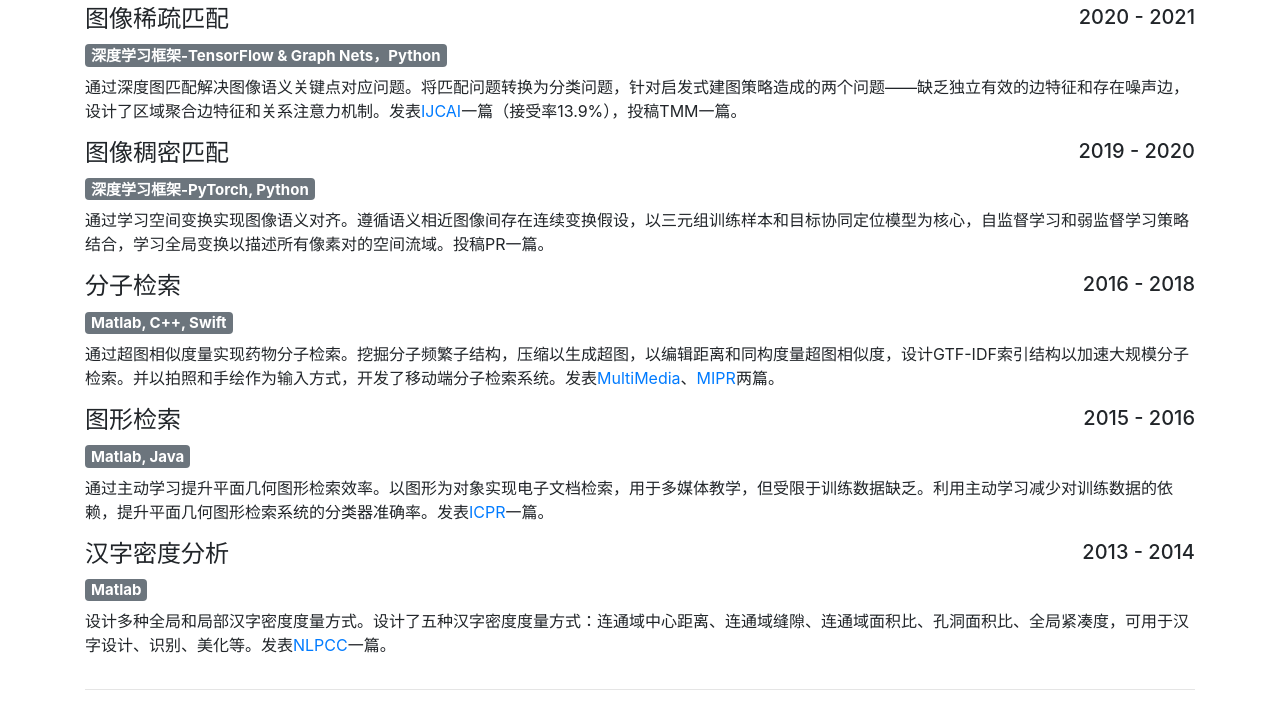
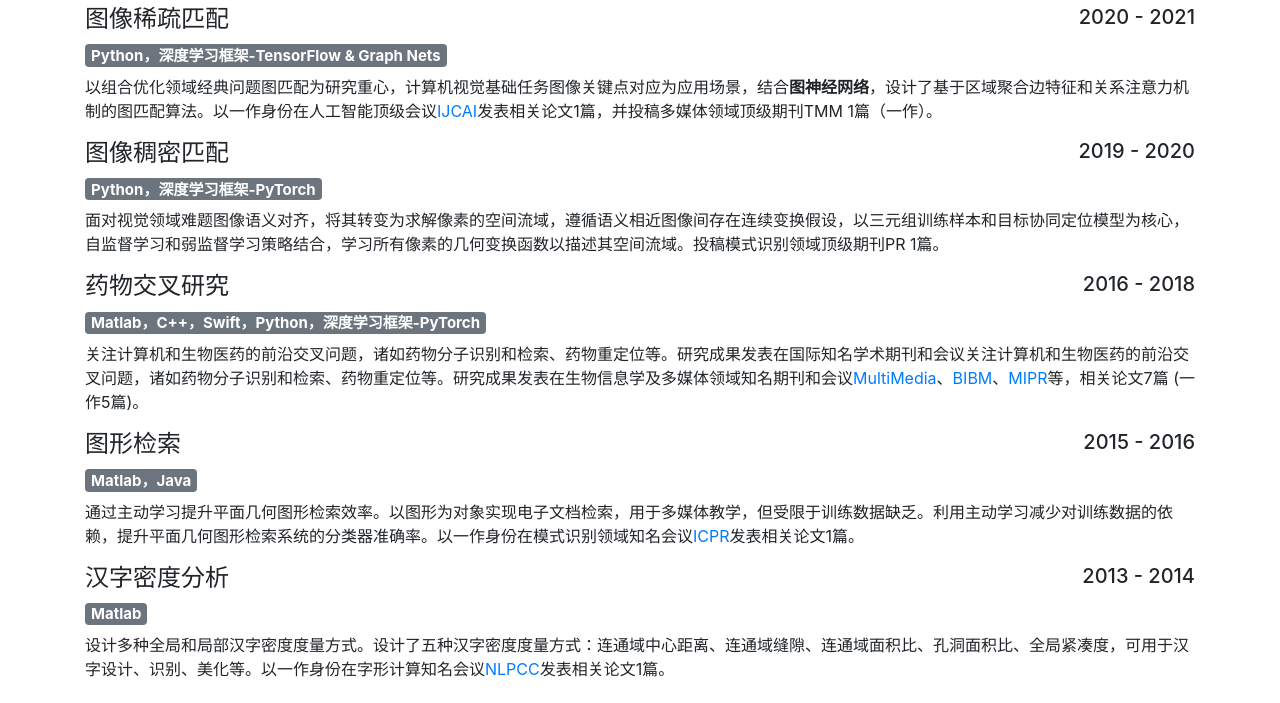
Before and after one commit to bestwei/bestwei.github.io, a plain HTML site: page index.html in a window 1280 px wide. Shown: the part 444-1147 px from the top of the page. Drawn offline with Linux system fonts and the light colour scheme.

Commit message:
Update Layout

```diff
--- a/index.html
+++ b/index.html
@@ -32,7 +32,7 @@
                 主修计算机科学与技术专业，并取得理学学士学位。目前，在北京大学<a href="https://www.icst.pku.edu.cn/" target="_blank">王选计算机研究所</a>攻读计算机应用技术专业博士，
                 由<a href="https://www3.cs.stonybrook.edu/~hling/" target="_blank">凌海滨</a>教授、吕肖庆副研究员、<a href="https://www.wict.pku.edu.cn/cpdp/kydw/ggcy/1297369.htm" target="_blank">汤帜</a>研究员联合指导。
                 曾在2018年9月至2019年9月间，以联合培养博士研究生身份，公派留学美国<a href="https://www.temple.edu/" target="_blank">天普大学</a><a href="https://cis.temple.edu/" target="_blank">计算机信息科学系</a>，
-                由凌海滨教授指导。发表国际会议和期刊论文13篇，其中一作7篇。申请国家专利3项，其中作为第一发明人2项。担任Pattern Recognition (PR)期刊审稿人。研究方向主要包括：图神经网络、计算机视觉、分子分析等。
+                由凌海滨教授指导。发表国际会议和期刊论文14篇，其中一作8篇。申请国家专利3项，其中作为第一发明人2项。担任Pattern Recognition (PR)期刊审稿人。研究领域主要包括：计算机视觉（图像匹配&图匹配）、生物信息学（药物检索等）。
             </div>
           </div>
         </div>
@@ -60,8 +60,9 @@
               <h5 class="text-right"><span aria-hidden="true"></span>2020 - 2021</h5>
             </div>
           </div>
-		  <h5><span class="badge badge-secondary">深度学习框架-TensorFlow & Graph Nets，Python</span></h5>
-          <p>通过深度图匹配解决图像语义关键点对应问题。将匹配问题转换为分类问题，针对启发式建图策略造成的两个问题——缺乏独立有效的边特征和存在噪声边，设计了区域聚合边特征和关系注意力机制。发表<a href="https://github.com/bestwei/EAGM" target="_blank">IJCAI</a>一篇（接受率13.9%），投稿TMM一篇。</p>
+		  <h5><span class="badge badge-secondary">Python，深度学习框架-TensorFlow & Graph Nets</span></h5>
+            <p>以组合优化领域经典问题图匹配为研究重心，计算机视觉基础任务图像关键点对应为应用场景，结合<b>图神经网络</b>，设计了基于区域聚合边特征和关系注意力机制的图匹配算法。以一作身份在人工智能顶级会议<a href="https://github.com/bestwei/EAGM" target="_blank">IJCAI</a>发表相关论文1篇，并投稿多媒体领域顶级期刊TMM 1篇（一作）。</p>
+<!--          <p>通过深度图匹配解决图像语义关键点对应问题。将匹配问题转换为分类问题，针对启发式建图策略造成的两个问题——缺乏独立有效的边特征和存在噪声边，设计了区域聚合边特征和关系注意力机制。发表<a href="https://github.com/bestwei/EAGM" target="_blank">IJCAI</a> 1篇（接受率13.9%），投稿TMM 1篇。</p>-->
           <div class="row">
             <div class="col-6">
               <h4>图像稠密匹配</h4>
@@ -70,18 +71,20 @@
               <h5 class="text-right"><span aria-hidden="true"></span>2019 - 2020</h5>
             </div>
           </div>
-          <h5><span class="badge badge-secondary">深度学习框架-PyTorch, Python</span></h5>
-          <p>通过学习空间变换实现图像语义对齐。遵循语义相近图像间存在连续变换假设，以三元组训练样本和目标协同定位模型为核心，自监督学习和弱监督学习策略结合，学习全局变换以描述所有像素对的空间流域。投稿PR一篇。</p>
+          <h5><span class="badge badge-secondary">Python，深度学习框架-PyTorch</span></h5>
+            <p>面对视觉领域难题图像语义对齐，将其转变为求解像素的空间流域，遵循语义相近图像间存在连续变换假设，以三元组训练样本和目标协同定位模型为核心，自监督学习和弱监督学习策略结合，学习所有像素的几何变换函数以描述其空间流域。投稿模式识别领域顶级期刊PR 1篇。</p>
+<!--          <p>通过学习空间变换实现图像语义对齐。遵循语义相近图像间存在连续变换假设，以三元组训练样本和目标协同定位模型为核心，自监督学习和弱监督学习策略结合，学习全局变换以描述所有像素对的空间流域。投稿PR 1篇。</p>-->
 		  <div class="row">
             <div class="col-6">
-              <h4>分子检索</h4>
+              <h4>药物交叉研究</h4>
             </div>
             <div class="col-6">
               <h5 class="text-right"><span aria-hidden="true"></span>2016 - 2018</h5>
             </div>
           </div>
-          <h5><span class="badge badge-secondary">Matlab, C++, Swift</span></h5>
-          <p>通过超图相似度量实现药物分子检索。挖掘分子频繁子结构，压缩以生成超图，以编辑距离和同构度量超图相似度，设计GTF-IDF索引结构以加速大规模分子检索。并以拍照和手绘作为输入方式，开发了移动端分子检索系统。发表<a href="https://ieeexplore.ieee.org/abstract/document/8653966" target="_blank">MultiMedia</a>、<a href="https://ieeexplore.ieee.org/abstract/document/8396972" target="_blank">MIPR</a>两篇。</p>
+          <h5><span class="badge badge-secondary">Matlab，C++，Swift，Python，深度学习框架-PyTorch</span></h5>
+            <p>关注计算机和生物医药的前沿交叉问题，诸如药物分子识别和检索、药物重定位等。研究成果发表在国际知名学术期刊和会议关注计算机和生物医药的前沿交叉问题，诸如药物分子识别和检索、药物重定位等。研究成果发表在生物信息学及多媒体领域知名期刊和会议<a href="https://doi.org/10.1109/MMUL.2019.2902092" target="_blank">MultiMedia</a>、<a href="https://doi.org/10.1109/BIBM47256.2019.8983257" target="_blank">BIBM</a>、<a href="http://doi.ieeecomputersociety.org/10.1109/MIPR.2018.00016" target="_blank">MIPR</a>等，相关论文7篇 (一作5篇)。</p>
+<!--          <p>通过超图相似度量实现药物分子检索。挖掘分子频繁子结构，压缩以生成超图，以编辑距离和同构度量超图相似度，设计GTF-IDF索引结构以加速大规模分子检索。并以拍照和手绘作为输入方式，开发了移动端分子检索系统。发表<a href="https://ieeexplore.ieee.org/abstract/document/8653966" target="_blank">MultiMedia</a>、<a href="https://ieeexplore.ieee.org/abstract/document/8396972" target="_blank">MIPR</a> 2篇。</p>-->
 		  <div class="row">
             <div class="col-6">
               <h4>图形检索</h4>
@@ -90,8 +93,8 @@
               <h5 class="text-right"><span aria-hidden="true"></span>2015 - 2016</h5>
             </div>
           </div>
-          <h5><span class="badge badge-secondary">Matlab, Java</span></h5>
-          <p>通过主动学习提升平面几何图形检索效率。以图形为对象实现电子文档检索，用于多媒体教学，但受限于训练数据缺乏。利用主动学习减少对训练数据的依赖，提升平面几何图形检索系统的分类器准确率。发表<a href="https://projet.liris.cnrs.fr/imagine/pub/proceedings/ICPR-2016/media/files/0081.pdf" target="_blank">ICPR</a>一篇。</p>
+          <h5><span class="badge badge-secondary">Matlab，Java</span></h5>
+          <p>通过主动学习提升平面几何图形检索效率。以图形为对象实现电子文档检索，用于多媒体教学，但受限于训练数据缺乏。利用主动学习减少对训练数据的依赖，提升平面几何图形检索系统的分类器准确率。以一作身份在模式识别领域知名会议<a href="https://projet.liris.cnrs.fr/imagine/pub/proceedings/ICPR-2016/media/files/0081.pdf" target="_blank">ICPR</a>发表相关论文1篇。</p>
 		  <div class="row">
             <div class="col-6">
               <h4>汉字密度分析</h4>
@@ -101,7 +104,7 @@
             </div>
           </div>
           <h5><span class="badge badge-secondary">Matlab</span></h5>
-          <p>设计多种全局和局部汉字密度度量方式。设计了五种汉字密度度量方式：连通域中心距离、连通域缝隙、连通域面积比、孔洞面积比、全局紧凑度，可用于汉字设计、识别、美化等。发表<a href="http://tcci.ccf.org.cn/conference/2014/papers/178.pdf" target="_blank">NLPCC</a>一篇。</p>
+          <p>设计多种全局和局部汉字密度度量方式。设计了五种汉字密度度量方式：连通域中心距离、连通域缝隙、连通域面积比、孔洞面积比、全局紧凑度，可用于汉字设计、识别、美化等。以一作身份在字形计算知名会议<a href="http://tcci.ccf.org.cn/conference/2014/papers/178.pdf" target="_blank">NLPCC</a>发表相关论文1篇。</p>
         </div>
       </div>
       <hr>
@@ -113,16 +116,26 @@
 				<br><b>Jingwei Qu</b>, Haibin Ling, Xiaoqing Lyu, Tianle Wang, Ruiqi Jia, Tao Wang, Yongtao Wang, and Zhi Tang
 				<br>IEEE Transactions on Multimedia (<b>TMM</b>), under review
 			</li>
+            <li>
+				<b>Location-adaptive Semantic Alignment with Triplet Training</b>
+				<br><b>Jingwei Qu</b>, Haibin Ling, Xiaoqing Lyu, and Zhi Tang
+				<br>Pattern Recognition (<b>PR</b>), under review
+			</li>
 			<li>
 				<b>Adaptive Edge Attention for Graph Matching with Outliers</b>
 				<br><b>Jingwei Qu</b>, Haibin Ling, Chenrui Zhang, Xiaoqing Lyu, and Zhi Tang
 				<br>International Joint Conference on Artificial Intelligence (<b>IJCAI</b>), 2021.
 				<br>[<a href="publication\2021-IJCAI-Adaptive Edge Attention for Graph Matching with Outliers.pdf" target="_blank">paper</a>], [<a href="https://github.com/bestwei/EAGM" target="_blank">code & data</a>]
 			</li>
-			<li>
-				<b>Location-adaptive Semantic Alignment with Triplet Training</b>
-				<br><b>Jingwei Qu</b>, Haibin Ling, Xiaoqing Lyu, and Zhi Tang
-				<br>Pattern Recognition (<b>PR</b>), under review
+            <li>
+				<b>Understanding Multivariate Drug-Target-Disease Interdependence via Event-Graph</b>
+				<br><b>Jingwei Qu</b>*, Bei Wang, Zhixun Li, Xiaoqing Lyu, and Zhi Tang
+				<br>IEEE International Conference on Bioinformatics and Biomedicine (<b>BIBM</b>), 2021.
+			</li>
+            <li>
+				<b>Attention-enhanced Graph Cross-convolution for Protein-Ligand Binding Affinity Prediction</b>
+				<br>Xianbing Feng*, <b>Jingwei Qu</b>*, Tianle Wang, Bei Wang, Xiaoqing Lyu, and Zhi Tang (*Equal contribution)
+				<br>IEEE International Conference on Bioinformatics and Biomedicine (<b>BIBM</b>), 2021.
 			</li>
 			<li>
 				<b>A Retrieval System of Medicine Molecules Based on Graph Similarity</b>
@@ -147,11 +160,6 @@
 				<br><b>Jingwei Qu</b>, Xiaoqing Lyu, Lu Liu, Zhi Tang, and Yongtao Wang
 				<br>CCF International Conference on Natural Language Processing and Chinese Computing (<b>NLPCC</b>), 2014.
 				<br>[<a href="publication\2014-NLPCC-A Method of Density Analysis for Chinese Characters.pdf" target="_blank">paper</a>]
-			</li>
-            <li>
-				<b>Attention-enhanced Graph Cross-convolution for Protein-Ligand Binding Affinity Prediction</b>
-				<br>Xianbing Feng*, <b>Jingwei Qu</b>*, Tianle Wang, Bei Wang, Xiaoqing Lyu, and Zhi Tang (*Equal contribution)
-				<br>IEEE International Conference on Bioinformatics and Biomedicine (<b>BIBM</b>), 2021.
 			</li>
 <!--			<li>-->
 <!--				<b>GNDD: A Graph Neural Network-Based Method for Drug-Disease Association Prediction</b>-->
@@ -210,7 +218,7 @@
 	  <hr>
 	  <h2>专业技能</h2>
 		<ul>
-			<li>熟悉PyTorch, PyTorch Geometric (PyG), Deep Graph Library (DGL)等深度学习框架</li>
+			<li>熟悉图神经网络，及PyTorch, PyTorch Geometric (PyG), Deep Graph Library (DGL)等深度学习框架</li>
 			<li>担任Pattern Recognition (PR)期刊审稿人</li>
             <li>曾担任北京大学医学部计算概论课程助教</li>
 		</ul>
```
